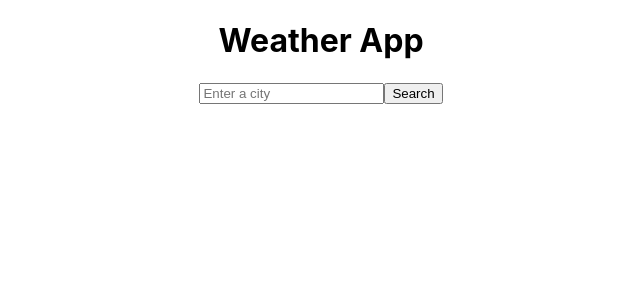
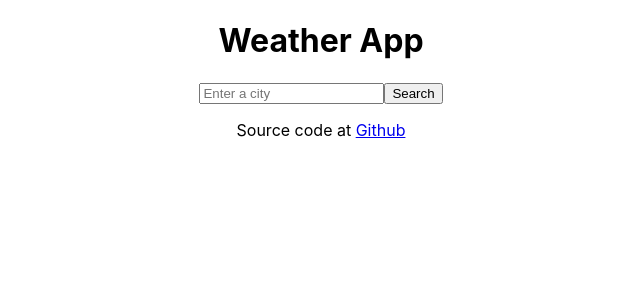
Before and after one commit to eloveday/react-weather-app, a React (Create React App) app: page / in a window 1280 px wide. Shown: the top 300 px of the page, without its empty margins (319-959 px from the left). Built offline with nearby package versions, Linux system fonts and the light colour scheme.

Commit message:
Added source code link

```diff
--- a/src/App.js
+++ b/src/App.js
@@ -6,6 +6,10 @@
     <div className="App">
       <h1>Weather App</h1>
       <WeatherForm />
+      <p>
+        Source code at{" "}
+        <a href="https://github.com/eloveday/react-weather-app">Github</a>
+      </p>
     </div>
   );
 }
```
